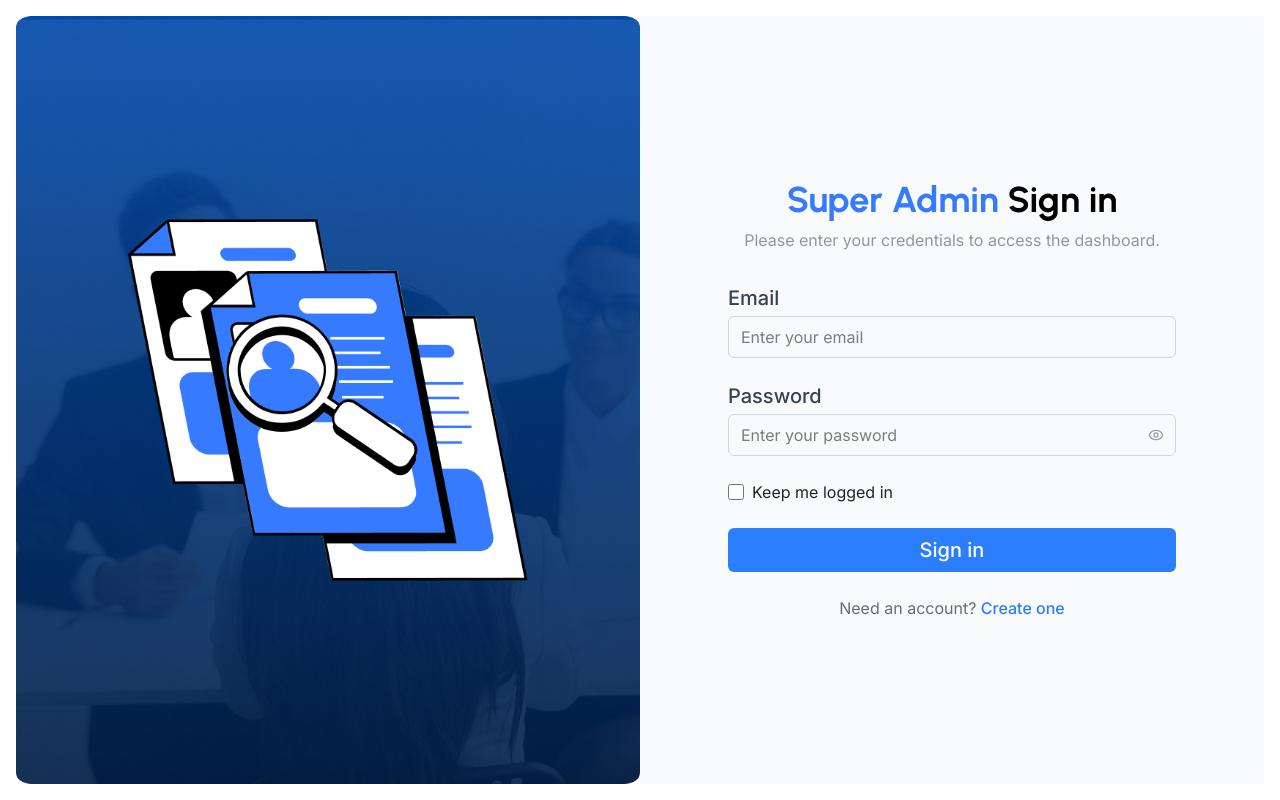
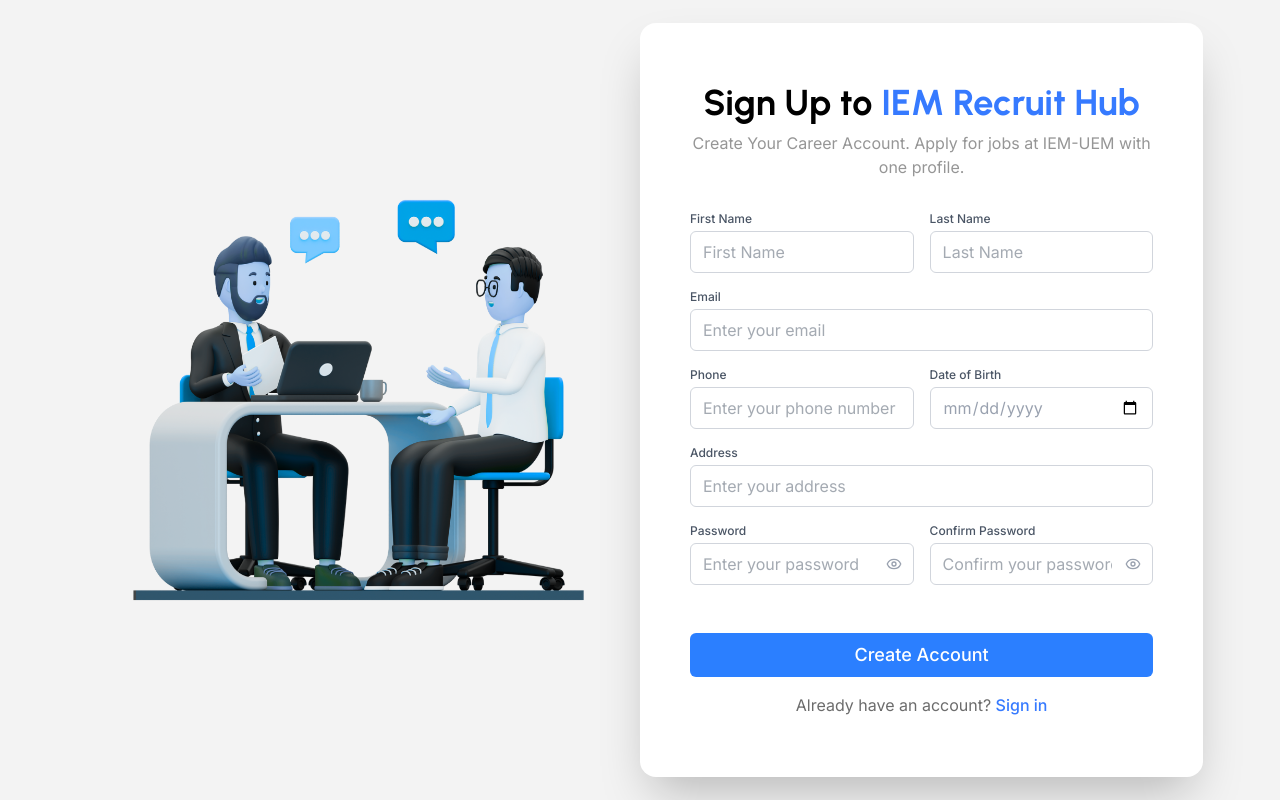
Before and after one commit to rohit-2604/iemuem_career, a React (Vite) app: page /user/register in a window 1280 px wide. Before the commit this address led to /superadmin/login. Built offline with nearby package versions, Linux system fonts and the light colour scheme; no server answers.

Commit message:
Add User register

```diff
--- a/src/AppRoutes.jsx
+++ b/src/AppRoutes.jsx
@@ -8,6 +8,7 @@ import Layout from "./layouts/Layouts";
 import SupAdminSignIn from "./pages/SuperAdmin/SuperAdminLogin";
 // import ModeratorLogin from "./pages/Auth/ModeratorLogin";
 import UserLogin from "./pages/User/userLogin";
+import UserRegister from "./pages/User/userRegister";
 
 // SuperAdmin pages
 import SuperAdminDashboard from "./pages/SuperAdmin/Dashboard";
@@ -30,6 +31,7 @@ function AppRoutes() {
       <Route path="/superadmin/login" element={<SupAdminSignIn />} />
       {/* <Route path="/moderator/login" element={<ModeratorLogin />} /> */}
       <Route path="/user/login" element={<UserLogin />} />
+      <Route path="/user/register" element={<UserRegister />} />
 
       {/* SuperAdmin routes */}
       <Route path="/superadmin" element={<Layout />}>
--- a/src/hooks/useHttp.jsx
+++ b/src/hooks/useHttp.jsx
@@ -1,38 +1,20 @@
-import {
-  createContext,
-  useContext,
-  useState,
-  useCallback,
-  useEffect,
-  useRef,
-} from "react";
+import { createContext, useContext, useState } from "react";
 import { useNavigate } from "react-router-dom";
 import { ErrorPopup } from "../utils/ErrorPopup";
 
+// Create Context for error handling
 const ErrorHandleContext = createContext();
 
-export const useErrorHandle = () => {
-  const context = useContext(ErrorHandleContext);
-  if (!context) {
-    console.warn("useErrorHandle must be used within ErrorPopupProvider");
-  }
-  return context;
-};
+// Hook to use the error handler
+export const useErrorHandle = () => useContext(ErrorHandleContext);
 
 export const useHttp = () => {
   const [loading, setLoading] = useState(false);
   const [error, setError] = useState(null);
-  const navigateRef = useRef(null); // To use navigate safely
   const { showErrorPopup } = useErrorHandle() || {};
+  const navigate = useNavigate();
 
-  // Save navigate once it's available
-  const navigate = useNavigate();
-  useEffect(() => {
-    navigateRef.current = navigate;
-  }, [navigate]);
-
-  const mainURL =
-    import.meta.env.VITE_BACKEND_URL || "http://localhost:5000";
+  const mainURL =  import.meta.env.VITE_BACKEND_URL || "http://localhost:5000";
 
   const buildUrl = (path) => {
     const trimmedPath = path.startsWith("/") ? path.slice(1) : path;
@@ -41,21 +23,20 @@ export const useHttp = () => {
 
   const handleResponse = async (response) => {
     if ([401, 403].includes(response.status)) {
-      let errorMessage = "Unauthorized access";
+      const errorText = await response.text();
+      let errorMessage;
+
       try {
-        const errorJson = await response.json();
-        errorMessage = errorJson.message || errorMessage;
+        const errorJson = JSON.parse(errorText);
+        errorMessage = errorJson.message || `Error ${response.status}: ${response.statusText}`;
       } catch {
-        // fallback to default error message
+        errorMessage = errorText || `Error ${response.status}: ${response.statusText}`;
       }
 
       showErrorPopup?.(errorMessage);
-
       localStorage.clear();
       sessionStorage.clear();
-      if (navigateRef.current) {
-        navigateRef.current("/superadmin/login");
-      }
+      navigate("/superadmin/login");
       return null;
     }
 
@@ -84,19 +65,15 @@ export const useHttp = () => {
     setError(null);
 
     try {
-      token =
-        token ||
-        localStorage.getItem("token") ||
-        sessionStorage.getItem("token") ||
-        "";
+      token = token || localStorage.getItem("token") || sessionStorage.getItem("token") || "";
 
-      if (typeof token === "string" && token.trim() !== "") {
-        headers["Authorization"] = `Bearer ${token}`;
+      if (typeof token !== "string") {
+        console.warn("⚠️ Invalid token format:", typeof token, token);
+        token = typeof token === "object" && token?.token ? token.token : "";
       }
 
-      if (!isFormData && method !== "GET") {
-        headers["Content-Type"] = "application/json";
-      }
+      if (token) headers["Authorization"] = `Bearer ${token}`;
+      if (!isFormData && method !== "GET") headers["Content-Type"] = "application/json";
 
       const options = {
         method,
@@ -106,17 +83,15 @@ export const useHttp = () => {
           : {}),
       };
 
-      console.log("📡 Sending request:", buildUrl(url), options);
-
+      console.log("📡 Sending HTTP request:", buildUrl(url), options);
       const response = await fetch(buildUrl(url), options);
       const resData = await handleResponse(response);
 
       if (resData && !resData.success) {
-        const msg =
-          resData.data?.message?.includes("phone")
-            ? "Invalid phone number!!"
-            : resData.message || "An error occurred.";
-        showErrorPopup?.(msg);
+        const message = resData.data?.message?.includes("phone")
+          ? "Invalid phone number!!"
+          : resData.data?.message || "Please fill out the form accurately.";
+        showErrorPopup?.(message);
       }
 
       return resData;
@@ -131,19 +106,20 @@ export const useHttp = () => {
   return {
     getReq: (url, options = {}) => request({ url, method: "GET", ...options }),
     postReq: (url, data, token = "", headers = {}) =>
-      request({ url, method: "POST", data, token, headers }),
+    request({ url, method: "POST", data, token, headers }),
     loading,
     error,
     setError,
   };
 };
 
+// ErrorPopup context provider
 export const ErrorPopupProvider = ({ children }) => {
   const [popupMessage, setPopupMessage] = useState(null);
 
-  const showErrorPopup = useCallback((message) => {
+  const showErrorPopup = (message) => {
     setPopupMessage(message);
-  }, []);
+  };
 
   const closePopup = () => {
     setPopupMessage(null);
--- a/src/pages/User/userLogin.jsx
+++ b/src/pages/User/userLogin.jsx
@@ -29,6 +29,7 @@ function userLogin() {
 
         if (!response.success) {
             setError(response.message || "Login failed");
+            navigate("/user/login");
             return;
         }
 
@@ -40,13 +41,13 @@ function userLogin() {
     };
 
     return (
-        <div className='"bg-[#f3f3f3] h-screen w-full flex items-center justify-center lg:px-[100px] p-[20px]'>
+        <div className='"bg-[#f3f3f3] h-screen w-full flex items-center justify-center lg:px-[6%] p-[20px]'>
             <div className='hidden lg:flex lg:w-1/2'>
                 <img src={bgImage} alt="Illustration" className='w-full h-full object-cover' loading="lazy" />
             </div>
             <div className='lg:w-1/2 bg-white rounded-2xl shadow-2xl'>
                 <div className='w-full h-full flex flex-col items-center justify-center p-[30px] md:p-[50px] lg:py-[80px] urbanist'>
-                    <div className="w-full max-w-md space-y-8">
+                    <div className="w-full max-w-lg space-y-8">
                         <div className="text-center w-full">
                             <h1 className="text-4xl font-bold">
                                 Sign in to <span className="text-[#367AFF]">IEM Recruit Hub</span>
@@ -55,9 +56,9 @@ function userLogin() {
                                 Log in to track your job applications or apply for new positions.
                             </p>
                         </div>
-                        <form className="space-y-6 inter" onSubmit={handleSubmit}>
+                        <form className="space-y-4 inter" onSubmit={handleSubmit}>
                             <div>
-                                <label htmlFor="email" className="block text-xl font-medium text-gray-700 mb-1">
+                                <label htmlFor="email" className="block text-xs font-medium text-gray-700 mb-1">
                                     Email
                                 </label>
                                 <input
@@ -72,7 +73,7 @@ function userLogin() {
                             </div>
 
                             <div>
-                                <label htmlFor="password" className="block text-xl font-medium text-gray-700 mb-1">
+                                <label htmlFor="password" className="block text-xs font-medium text-gray-700 mb-1">
                                     Password
                                 </label>
                                 <div className="relative">
@@ -115,7 +116,7 @@ function userLogin() {
 
                             <button
                                 type="submit"
-                                className="w-full bg-blue-500 hover:bg-blue-600 text-white text-xl font-medium py-2 px-4 rounded-md transition duration-200"
+                                className="w-full bg-blue-500 hover:bg-blue-600 text-white text-lg font-medium py-2 px-4 rounded-md transition duration-200"
                             >
                                 Sign in
                             </button>
@@ -144,7 +145,7 @@ function userLogin() {
                             <div className="text-center inter">
                                 <p className="text-base text-[#6C6C6C]">
                                     Don't have an account?{" "}
-                                    <a href="#" className="text-[#367AFF] hover:text-blue-600 font-medium text-base">
+                                    <a href="/user/register" className="text-[#367AFF] hover:text-blue-600 font-medium text-base">
                                         Create one
                                     </a>
                                 </p>
--- a/src/pages/User/userRegister.jsx
+++ b/src/pages/User/userRegister.jsx
@@ -1,25 +1,108 @@
-import React from 'react'
+import React, { useState } from "react";
+import { useNavigate } from "react-router-dom";
+import { Eye, EyeOff } from "lucide-react";
+import bgImage from '../../assets/user/UserSignup.png'
+import { useHttp } from "../../hooks/useHttp";
 
 function userRegister() {
-  return (
-    <div className='"bg-[#f3f3f3] h-screen w-full flex items-center justify-center lg:px-[100px] p-[20px]'>
+    const [firstName, setFirstName] = useState("");
+    const [lastName, setLastName] = useState("");
+    const [email, setEmail] = useState("");
+    const [phoneNo, setPhoneNo] = useState("");
+    const [DOB, setDOB] = useState("");
+    const [address, setAddress] = useState("");
+    const [password, setPassword] = useState("");
+    const [confirmPassword, setConfirmPassword] = useState("");
+    const [showPassword, setShowPassword] = useState(false);
+    const [showConfirmPassword, setShowConfirmPassword] = useState(false);
+    const [error, setError] = useState(null);
+
+    const navigate = useNavigate();
+    const { postReq } = useHttp();
+
+    const handleSubmit = async (e) => {
+        e.preventDefault();
+        setError(null);
+
+        const name = firstName + " " + lastName;
+
+        // Basic validation
+        if (password !== confirmPassword) {
+            setError("Passwords do not match");
+            return;
+        }
+
+        try {
+            const response = await postReq("/api/v1/user/register", {
+                fullName: name,
+                email,
+                phoneNo,
+                DOB,
+                address,
+                password
+
+            });
+
+            if (response?.success) {
+                // Registration successful
+                navigate("/user/login");
+            } else {
+                setError(response?.message || "Registration failed. Please try again.");
+            }
+        } catch (err) {
+            setError("An error occurred during registration. Please try again.");
+        }
+    };
+
+    return (
+        <div className='bg-[#f3f3f3] h-screen w-full flex items-center justify-center lg:px-[6%] p-[20px]'>
             <div className='hidden lg:flex lg:w-1/2'>
                 <img src={bgImage} alt="Illustration" className='w-full h-full object-cover' loading="lazy" />
             </div>
             <div className='lg:w-1/2 bg-white rounded-2xl shadow-2xl'>
-                <div className='w-full h-full flex flex-col items-center justify-center p-[30px] md:p-[50px] lg:py-[80px] urbanist'>
-                    <div className="w-full max-w-md space-y-8">
+                <div className='w-full h-full flex flex-col items-center justify-center p-[30px] md:p-[50px] lg:py-[60px] urbanist'>
+                    <div className="w-full max-w-lg space-y-8">
                         <div className="text-center w-full">
                             <h1 className="text-4xl font-bold">
-                                Sign in to <span className="text-[#367AFF]">IEM Recruit Hub</span>
+                                Sign Up to <span className="text-[#367AFF]">IEM Recruit Hub</span>
                             </h1>
                             <p className="mt-2 text-base text-[#969696] inter">
-                                Log in to track your job applications or apply for new positions.
+                                Create Your Career Account. Apply for jobs at IEM-UEM with one profile.
                             </p>
                         </div>
-                        <form className="space-y-6 inter" onSubmit={handleSubmit}>
+                        <form className="space-y-4 inter text-gray-600" onSubmit={handleSubmit}>
+                            <div className="flex gap-4">
+                                <div className="w-1/2">
+                                    <label htmlFor="firstName" className="block text-xs font-medium mb-1">
+                                        First Name
+                                    </label>
+                                    <input
+                                        id="firstName"
+                                        type="text"
+                                        value={firstName}
+                                        onChange={(e) => setFirstName(e.target.value)}
+                                        required
+                                        className="w-full px-3 py-2 border border-gray-300 rounded-md focus:outline-none focus:ring-2 focus:ring-blue-500 focus:border-transparent"
+                                        placeholder="First Name"
+                                    />
+                                </div>
+                                <div className="w-1/2">
+                                    <label htmlFor="lastName" className="block text-xs font-medium mb-1">
+                                        Last Name
+                                    </label>
+                                    <input
+                                        id="lastName"
+                                        type="text"
+                                        value={lastName}
+                                        onChange={(e) => setLastName(e.target.value)}
+                                        required
+                                        className="w-full px-3 py-2 border border-gray-300 rounded-md focus:outline-none focus:ring-2 focus:ring-blue-500 focus:border-transparent"
+                                        placeholder="Last Name"
+                                    />
+                                </div>
+                            </div>
                             <div>
-                                <label htmlFor="email" className="block text-xl font-medium text-gray-700 mb-1">
+                                <label htmlFor="email" className="block text-xs font-medium mb-1">
                                     Email
                                 </label>
                                 <input
@@ -32,9 +115,54 @@ function userRegister() {
                                     placeholder="Enter your email"
                                 />
                             </div>
-
+                            <div className="flex gap-4">
+                                <div className="w-1/2">
+                                    <label htmlFor="phone" className="block text-xs font-medium mb-1">
+                                        Phone
+                                    </label>
+                                    <input
+                                        id="phone"
+                                        type="tel"
+                                        value={phoneNo}
+                                        onChange={(e) => setPhoneNo(e.target.value)}
+                                        required
+                                        className="w-full px-3 py-2 border border-gray-300 rounded-md focus:outline-none focus:ring-2 focus:ring-blue-500 focus:border-transparent"
+                                        placeholder="Enter your phone number"
+                                    />
+                                </div>
+                                <div className="w-1/2">
+                                    <label htmlFor="phone" className="block text-xs font-medium mb-1">
+                                        Date of Birth
+                                    </label>
+                                    <input
+                                        id="dob"
+                                        type="date"
+                                        value={DOB}
+                                        onChange={(e) => setDOB(e.target.value)}
+                                        required
+                                        className="w-full px-3 py-2 border border-gray-300 rounded-md focus:outline-none focus:ring-2 focus:ring-blue-500 focus:border-transparent text-gray-400"
+                                    />
+                                </div>
+                            </div>
                             <div>
-                                <label htmlFor="password" className="block text-xl font-medium text-gray-700 mb-1">
+                                <label htmlFor="password" className="block text-xs font-medium mb-1">
+                                    Address
+                                </label>
+                                <div className="relative">
+                                    <input
+                                        id="address"
+                                        type="text"
+                                        value={address}
+                                        onChange={(e) => setPassword(e.target.value)}
+                                        required
+                                        className="w-full px-3 py-2 pr-10 border border-gray-300 rounded-md focus:outline-none focus:ring-2 focus:ring-blue-500 focus:border-transparent"
+                                        placeholder="Enter your address"
+                                    />
+                                </div>
+                            </div>
+                            <div className="flex gap-4">
+                            <div className="w-1/2">
+                                <label htmlFor="password" className="block text-xs font-medium mb-1">
                                     Password
                                 </label>
                                 <div className="relative">
@@ -60,26 +188,40 @@ function userRegister() {
                                     </button>
                                 </div>
                             </div>
-                            <div className="flex items-center">
-                                <input
-                                    id="keep-logged-in"
-                                    type="checkbox"
-                                    checked={keepLoggedIn}
-                                    onChange={(e) => setKeepLoggedIn(e.target.checked)}
-                                    className="h-4 w-4 text-blue-600 focus:ring-blue-500 border-gray-300 rounded"
-                                />
-                                <label htmlFor="keep-logged-in" className="ml-2 block text-base text-[#232323] inter">
-                                    Keep me logged in
-                                </label>
+                                <div className="w-1/2">
+                                    <label htmlFor="confirmPassword" className="block text-xs font-medium mb-1">
+                                        Confirm Password
+                                    </label>
+                                    <div className="relative">
+                                        <input
+                                            id="confirmPassword"
+                                            type={showConfirmPassword ? "text" : "password"}
+                                            value={confirmPassword}
+                                            onChange={(e) => setConfirmPassword(e.target.value)}
+                                            required
+                                            className="w-full px-3 py-2 pr-10 border border-gray-300 rounded-md focus:outline-none focus:ring-2 focus:ring-blue-500 focus:border-transparent"
+                                            placeholder="Confirm your password"
+                                        />
+                                        <button
+                                            type="button"
+                                            onClick={() => setShowConfirmPassword(!showConfirmPassword)}
+                                            className="absolute inset-y-0 right-0 pr-3 flex items-center"
+                                        >
+                                            {showConfirmPassword ? (
+                                                <EyeOff className="h-4 w-4 text-gray-400" />
+                                            ) : (
+                                                <Eye className="h-4 w-4 text-gray-400" />
+                                            )}
+                                        </button>
+                                    </div>
+                                </div>
                             </div>
-
                             {error && <p className="text-red-600 text-sm">{error}</p>}
-
                             <button
                                 type="submit"
-                                className="w-full bg-blue-500 hover:bg-blue-600 text-white text-xl font-medium py-2 px-4 rounded-md transition duration-200"
+                                className="w-full bg-blue-500 hover:bg-blue-600 text-white text-lg font-medium py-2 px-4 rounded-md transition duration-200 lg:mt-8 md:mt-4 mt-2 justify-center"
                             >
-                                Sign in
+                                Create Account
                             </button>
                             {/* <div className="relative">
                         <div className="absolute inset-0 flex items-center">
@@ -105,9 +247,9 @@ function userRegister() {
                         </button> */}
                             <div className="text-center inter">
                                 <p className="text-base text-[#6C6C6C]">
-                                    Don’t have an account?{" "}
-                                    <a href="#" className="text-[#367AFF] hover:text-blue-600 font-medium text-base">
-                                        Create one
+                                    Already have an account?{" "}
+                                    <a href="/user/login" className="text-[#367AFF] hover:text-blue-600 font-medium text-base">
+                                        Sign in
                                     </a>
                                 </p>
                             </div>
@@ -116,7 +258,7 @@ function userRegister() {
                 </div>
             </div>
         </div>
-  )
+    )
 }
 
 export default userRegister
```
